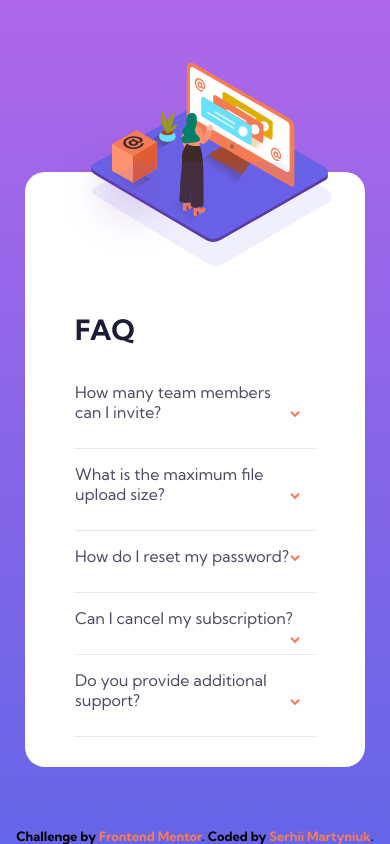
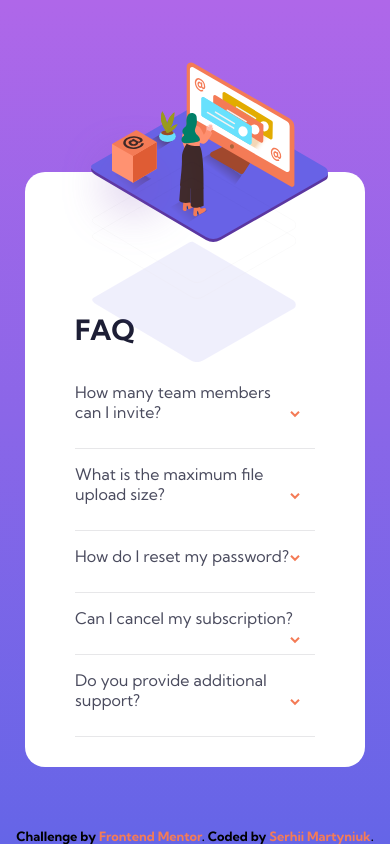
Before and after one commit to SerhiiMart/faq-accordion-card, a plain HTML site: page index.html in a window 390 px wide. Drawn offline with Linux system fonts and the light colour scheme.

Commit message:
fixed everything

```diff
--- a/index.html
+++ b/index.html
@@ -21,7 +21,8 @@
       </picture>
       <picture>
         <source srcset="/images/bg-pattern-mobile.svg" media="(max-width: 767px)">
-        <img id="ill" src="/images/bg-pattern-desktop.svg" alt="illustration" >
+          <div id="fixer">
+        <img id="ill" src="/images/bg-pattern-desktop.svg" alt="illustration" ></div>
       </picture>
       </div>
       <div id="box" class="main__box">
--- a/scss/_main.scss
+++ b/scss/_main.scss
@@ -31,7 +31,6 @@ body {
  border-radius: 1.25rem;
  background-color: white;
  display: grid;
- overflow: hidden;
  grid-template-columns: repeat(2, 1fr);
  margin: 1.563rem;
 
@@ -40,12 +39,15 @@ body {
    padding: 3.125rem 0;
    z-index: 50;
    #ill {
+    height: 100%;
     position: absolute;
+    overflow: hidden !important;
     top: -18.75rem;
     left: -36.25rem;
     z-index: 40;
     @media (max-width: 790px){
       top: 6.25rem;
+      overflow: hidden !important;
       left: -3.125rem;
      }
   }
@@ -162,3 +164,8 @@ body {
     transition: 0.5s;
   }
 }
+
+#fixer{
+  height:30%;
+  overflow:hidden;
+}
```
Also changed, not shown: css/style.css, 1 other file.
